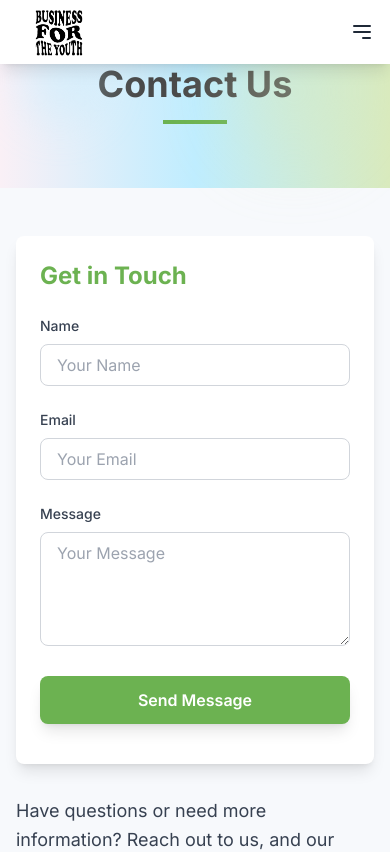
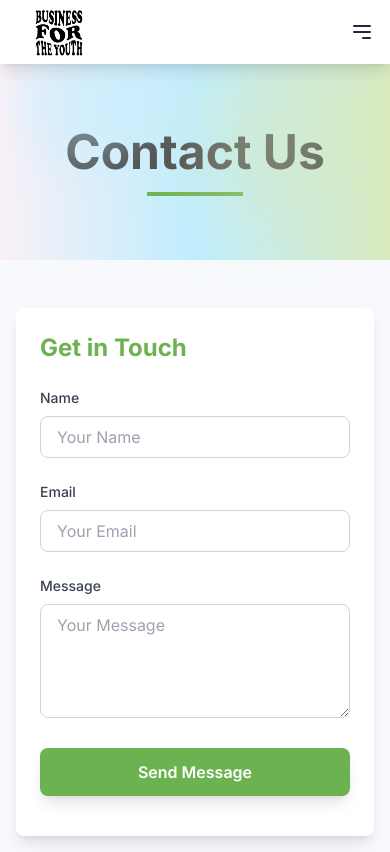
Before and after one commit to GreenTreeGaming/business-for-the-youth-2, a Next.js app: page /contact in a window 390 px wide. Shown: the top 852 px of the page. Built offline with nearby package versions, Linux system fonts and the light colour scheme.

Commit message:
first commits 4

```diff
--- a/components/contact/ContactSection1.tsx
+++ b/components/contact/ContactSection1.tsx
@@ -39,11 +39,9 @@ const ContactSection1: React.FC = () => {
   return (
     <section className="bg-[#F7F9FC]">
       {/* Decorative Header Section */}
-      <div
-        className="bg-gradient-to-r from-[#faf0f6] via-[#bfedff] to-[#d9eabd] pt-16 sm:pt-32 pb-16 text-center w-full relative"
-      >
+      <div className="bg-gradient-to-r from-[#faf0f6] via-[#bfedff] to-[#d9eabd] pt-32 pb-16 text-center w-full relative">
         <motion.h2
-          className="text-4xl sm:text-6xl font-bold text-[#4A4A4A]"
+          className="text-5xl sm:text-6xl font-bold text-[#4A4A4A]"
           initial={{ opacity: 0, y: -20 }}
           animate={{ opacity: 1, y: 0 }}
           transition={{ duration: 0.8 }}
@@ -51,14 +49,14 @@ const ContactSection1: React.FC = () => {
           Contact Us
         </motion.h2>
         <motion.div
-          className="w-16 sm:w-24 h-1 bg-[#6cb251] mx-auto mt-4"
+          className="w-24 h-1 bg-[#6cb251] mx-auto mt-4"
           initial={{ scaleX: 0 }}
           animate={{ scaleX: 1 }}
           transition={{ duration: 0.6 }}
         ></motion.div>
         {/* Background Decorative Accents */}
-        <div className="absolute top-10 left-5 w-20 sm:w-32 h-20 sm:h-32 bg-[#bfedff] opacity-40 rounded-full blur-xl"></div>
-        <div className="absolute bottom-10 right-10 w-28 sm:w-40 h-28 sm:h-40 bg-[#d9eabd] opacity-40 rounded-full blur-2xl"></div>
+        <div className="absolute top-10 left-5 w-32 h-32 bg-[#bfedff] opacity-40 rounded-full blur-xl"></div>
+        <div className="absolute bottom-10 right-10 w-40 h-40 bg-[#d9eabd] opacity-40 rounded-full blur-2xl"></div>
       </div>
 
       {/* Main Contact Section */}
```
